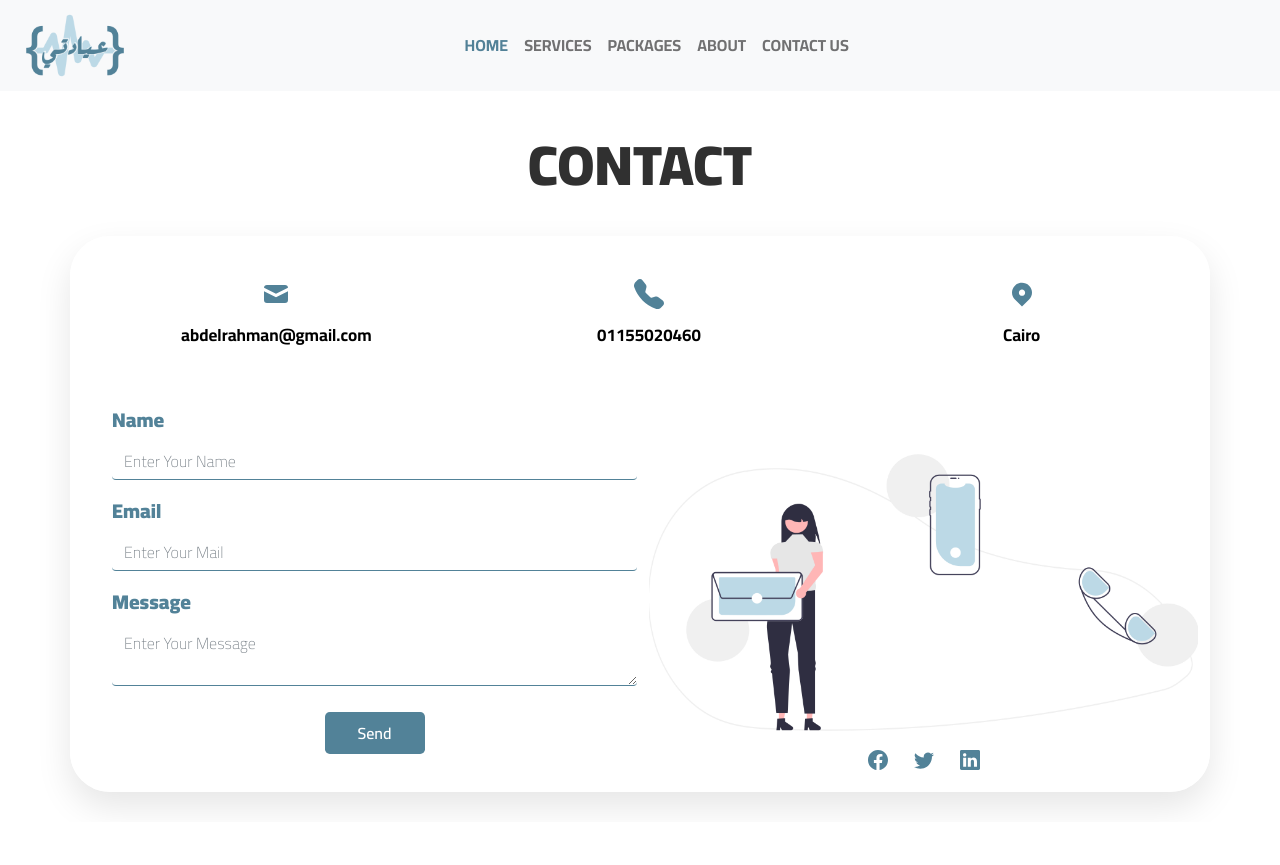
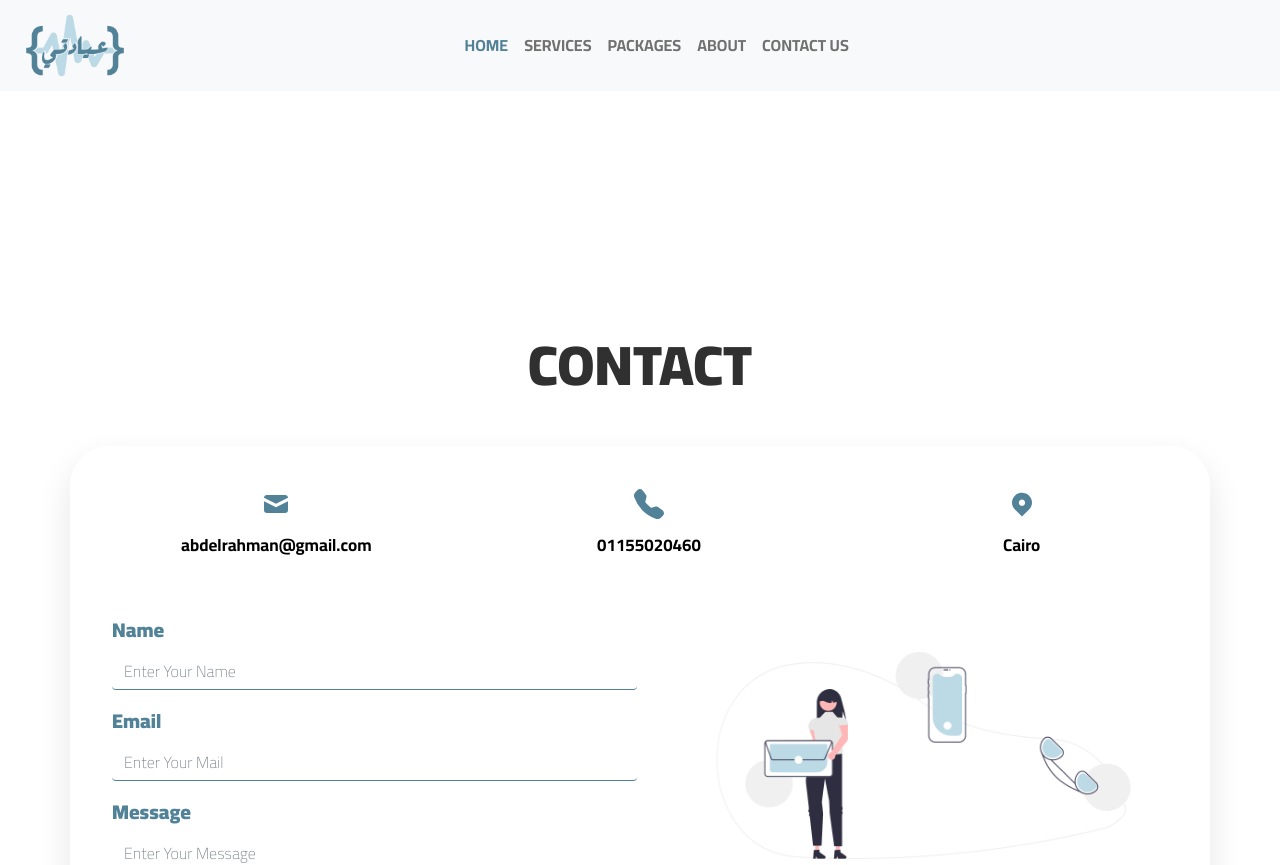
Before and after one commit to a-hassanein/Clinic-System, a React (Create React App) app: page /contact in a window 1280 px wide. Shown: the top 865 px of the page. Before the commit the page ends 822 px from the top, so only its background shows below. Built offline with nearby package versions, Linux system fonts and the light colour scheme.

Commit message:
contact third edit

```diff
--- a/src/Pages/ContactUs.js
+++ b/src/Pages/ContactUs.js
@@ -61,22 +61,23 @@ const Contact = ()=>{
     }
 return(
     <>
-    <div className="row text-center">
+
+        <div className="row text-center" style={{marginTop:"200px"}}>
                 <div className="col-lg-12">
                     <h1 >Contact</h1>
                 </div>
         </div>
-    <div className="container contactContainer" >
+        <div className="container contactContainer ">
             <div className="row text-center contactinfo2" >
-                <div className="col-lg-4">
+                    <div className="col-lg-4 contactinfodiv">
                         <span className="icon" ><HiMail/></span>
                         <p className="contactway">abdelrahman@gmail.com</p>
                     </div>
-                <div className="col-lg-4">
+                    <div className="col-lg-4 contactinfodiv">
                         <span className="icon"><BsFillTelephoneFill/></span>
                         <p className=" contactway">01155020460</p>
                     </div>
-                <div className="col-lg-4">
+                    <div className="col-lg-4 contactinfodiv">
                         <span className="icon"><TiLocation/></span>
                         <p className="contactway">Cairo</p>
                     </div>
@@ -106,16 +107,14 @@ return(
                         </div>
                     </form>
                 </div>
-            <div className="col-lg-6 col-md-12  Contactinfo d-flex flex-direction-row align-items-end justify-content-center" >
-
-                    <a href="https://www.facebook.com/" className="btn iconsm"><BsFacebook/></a>
-                    <a href="https://twitter.com/home" className="btn iconsm"><BsTwitter/></a>
-                    <a href="https://www.linkedin.com/feed/" className="btn iconsm"><BsLinkedin/></a>
-
-
+                <div className="col-lg-6 col-md-12  Contactinfo " >
+                    <div className="contactImage">
+                        <img src={require('../Images/contact2.png')} alt="" className="img-fluid"/>
                     </div>
                 </div>
             </div>
+        </div>
+
 
     </>
 )
--- a/src/Style/ContactUs.css
+++ b/src/Style/ContactUs.css
@@ -1,9 +1,21 @@
+:root{
+    --first_color:#528298;
+    --second_color:#BCD9E6;
+    --light_color:#ffffff;
+    --dark_color:#303030;
+    --font_family:'Cairo', sans-serif;
+}
+@import url('https://fonts.googleapis.com/css2?family=Cairo:wght@200;600;700;900&display=swap');
+
+.contactPage{
+    height: 70vh;
+}
 .contactContainer{
     border: 2px solid #fff;
     border-radius: 40px;
     box-shadow: 0 15px 35px rgba(0, 0, 0, 0.10);
+    margin-top: 40px;
     margin-bottom: 30px;
-    margin-top: 30px;
     font-family: var(--font_family);
     padding-left: 30px;
 }
@@ -22,11 +34,10 @@
 
 .Contactinfo{
     border-radius: 30px ;
-    background-image: url(../Images/contact2.png);
+    /* background-image: url(../Images/contact2.png); */
     background-position: center;
     background-repeat: no-repeat;
     background-size: cover;
-    background-color: #528298;
     /* margin-top: auto;
     margin-bottom: auto; */
 }
@@ -72,7 +83,7 @@
     width: 100px;
 }
 .button:hover{
-    background-color: var(--light_color);
+    background-color: var(--second_color);
     color: var(--first_color);
     border: 2px solid var(--first_color);
 }
```
Lines whose indentation alone changed are shown as unchanged.
